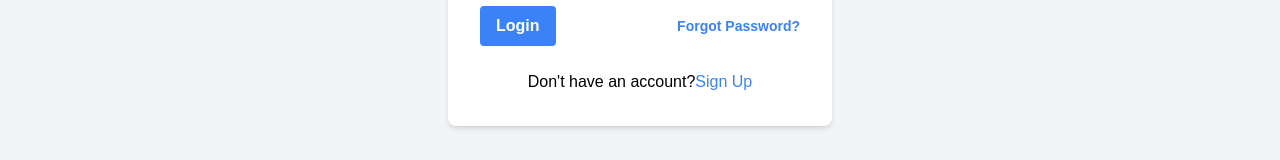
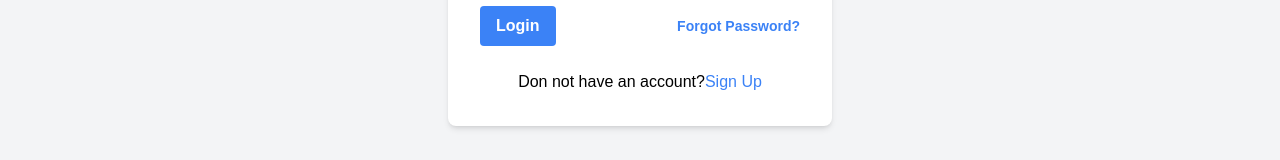
Before and after one commit to SyedAnees55/hakathon-one, a Next.js app: page /login in a window 1280 px wide. Shown: the part 513-673 px from the top of the page. Built offline with nearby package versions, Linux system fonts and the light colour scheme.

Commit message:
Update page.tsx

```diff
--- a/app/login/page.tsx
+++ b/app/login/page.tsx
@@ -58,7 +58,7 @@ export default function Login() {
         </form>
         <div className="mt-6 text-center">
 
-            Don't have an account?
+            Don not have an account?
             <a href="/singup" className="text-blue-500 hover:text-blue-800">
               Sign Up
             </a>
```
